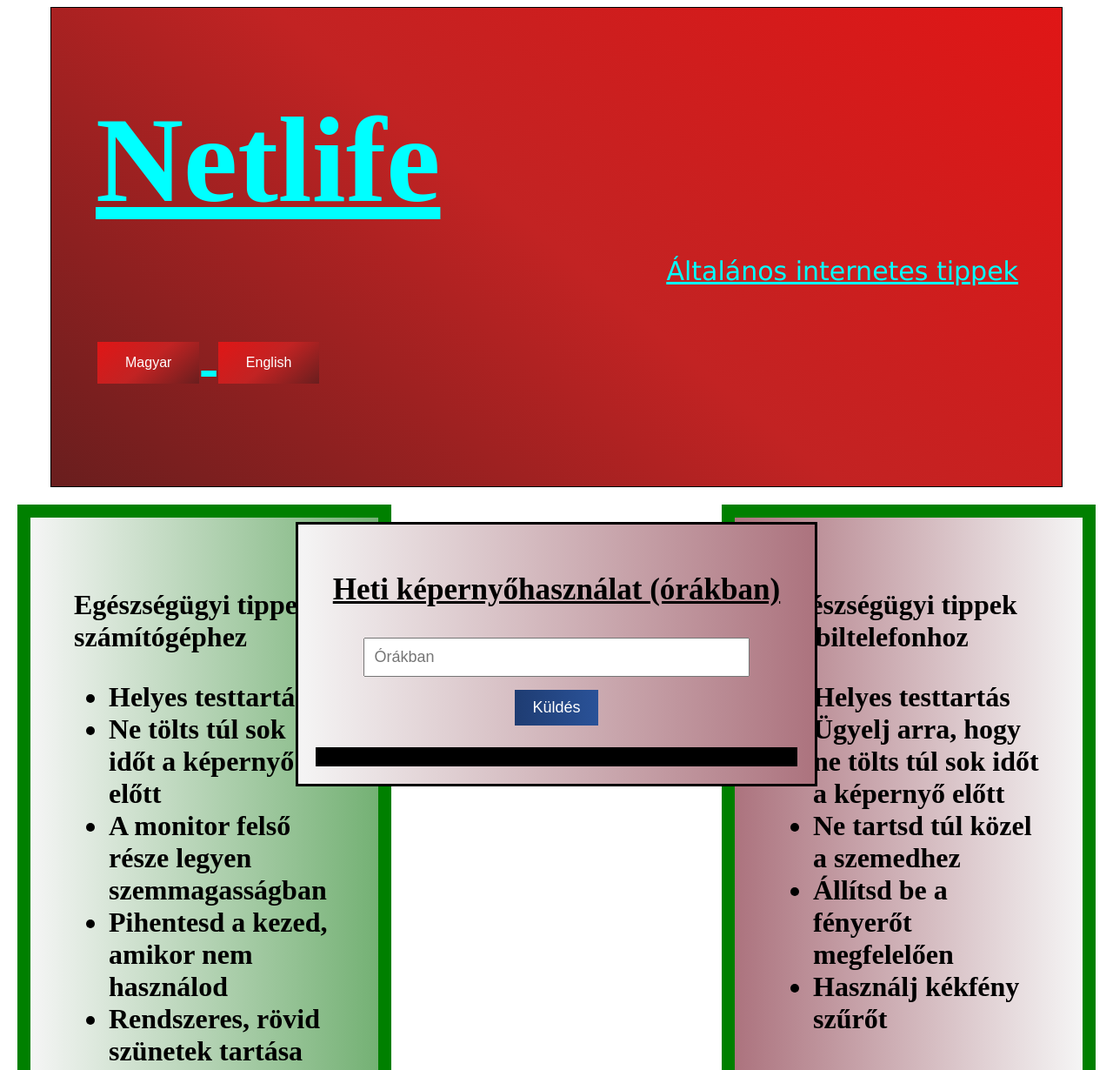
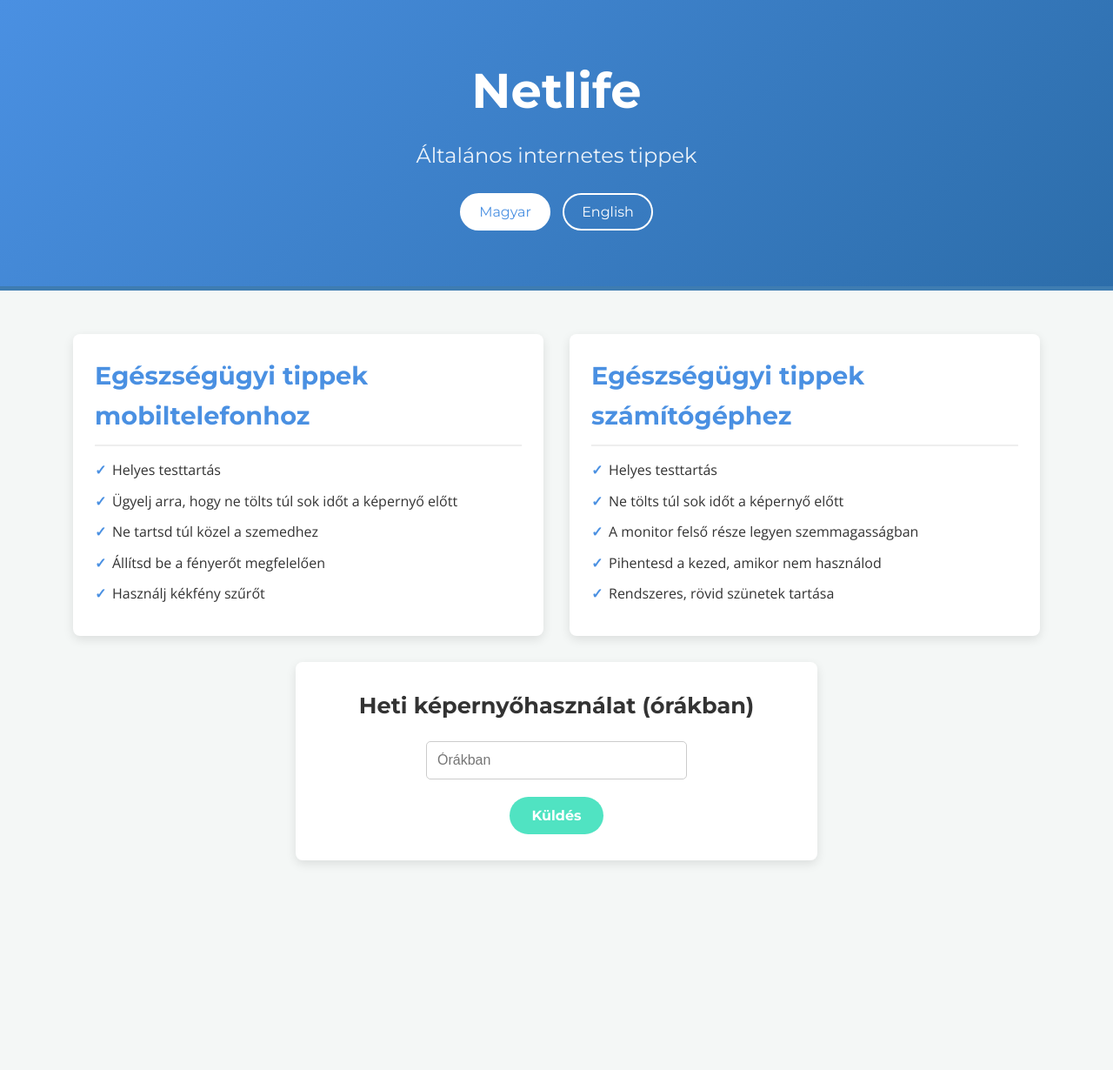
Before and after one commit to NagyZoltan111/netlife, a plain HTML site: page index.html in a window 1280 px wide. Shown: the top 1230 px of the page at 87% size. After the commit the page ends 1039 px from the top, so only its background shows below. Drawn offline with nearby package versions, Linux system fonts and the light colour scheme.

Commit message:
Update index.html
sok agn

```diff
--- a/index.html
+++ b/index.html
@@ -1,155 +1,238 @@
 <!DOCTYPE html>
 <html lang="hu">
-
 <head>
     <meta charset="UTF-8" />
     <meta name="viewport" content="width=device-width, initial-scale=1.0" />
-    <title>Netlife | Better life
-    </title>
+    <title>Netlife | Better life</title>
+    <link rel="preconnect" href="https://fonts.googleapis.com">
+    <link rel="preconnect" href="https://fonts.gstatic.com" crossorigin>
+    <link href="https://fonts.googleapis.com/css2?family=Montserrat:wght@400;700&family=Open+Sans:wght@400;600&display=swap" rel="stylesheet">
     <style>
-        body {
-            color: rgb(168, 143, 121);
+        /* Reset and Basic Styling */
+        * {
+            margin: 0;
+            padding: 0;
+            box-sizing: border-box;
         }
 
-        #title {
-            margin-left: 50px;
-            margin-right: 50px;
-            font-size: 70px;
-            height: 550px;
-            width: auto;;
-            border: 1px solid black;
-            background-image:  linear-gradient(220deg,rgba(224, 22, 22, 1) 0%, rgba(194, 35, 35, 1) 50%, rgba(105, 30, 30, 1) 100%);
-            font-family: 'Brush Script MT';
-            padding-left: 51px;
-            text-decoration: underline;
-            color: aqua;
+        body {
+            font-family: 'Open Sans', sans-serif;
+            color: #333; /* Darker gray for better readability */
+            background-color: #f4f7f6; /* Light gray background */
+            line-height: 1.6;
         }
 
-        #title h1 {
-            color: aqua;
+        .container {
+            width: 90%;
+            max-width: 1200px;
+            margin: 0 auto;
+            padding: 20px;
+        }
+
+        /* Header Styling */
+        .site-header { /* Renamed from #title for clarity */
+            background: linear-gradient(135deg, #4A90E2 0%, #2C6DAA 100%); /* Blue gradient */
+            color: white;
+            padding: 40px 20px;
+            text-align: center;
+            margin-bottom: 30px;
+            border-bottom: 5px solid #3E7CB1; /* Accent border */
+        }
+
+        .site-header h1 {
+            font-family: 'Montserrat', sans-serif;
+            font-size: 3.5em; /* Responsive font size */
             margin-bottom: 10px;
+            font-weight: 700;
+        }
+
+        .site-header .subtitle { /* Renamed from #in */
+            font-family: 'Montserrat', sans-serif;
+            font-size: 1.5em;
+            margin-bottom: 20px;
+            font-weight: 400;
+            opacity: 0.9;
+        }
+
+        .lang-buttons-container {
+            margin-top: 20px;
+        }
+
+        .lang-button { /* Unified button style */
+            background-color: transparent;
+            border: 2px solid white;
+            color: white;
+            padding: 10px 20px;
+            text-align: center;
+            text-decoration: none;
+            display: inline-block;
+            font-size: 1em;
+            margin: 4px 5px;
+            cursor: pointer;
+            border-radius: 25px; /* Rounded buttons */
+            font-family: 'Montserrat', sans-serif;
+            transition: background-color 0.3s, color 0.3s;
+        }
+
+        .lang-button:hover, .lang-button.active {
+            background-color: white;
+            color: #4A90E2;
+        }
+
+        /* Main Content Area */
+        .content-sections {
+            display: flex;
+            flex-wrap: wrap; /* Allow wrapping on smaller screens */
+            gap: 30px; /* Space between sections */
+            justify-content: center; /* Center items if they don't fill the row */
+            margin-bottom: 30px;
+        }
+
+        .content-box { /* Replaces .elso, .masdik */
+            background-color: white;
+            border-radius: 8px;
+            padding: 25px;
+            box-shadow: 0 4px 12px rgba(0, 0, 0, 0.1);
+            flex: 1; /* Allow boxes to grow */
+            min-width: 280px; /* Minimum width before wrapping */
+            /* max-width: 48%; /* Ensure two boxes fit with gap, adjust as needed */
+        }
+
+        .content-box h2 {
+            font-family: 'Montserrat', sans-serif;
+            font-size: 1.8em;
+            color: #4A90E2; /* Accent color for headings */
+            margin-bottom: 15px;
+            border-bottom: 2px solid #eee;
+            padding-bottom: 10px;
+        }
+
+        .content-box ul {
+            list-style-type: none; /* Remove default bullets */
+            padding-left: 0;
+        }
+
+        .content-box ul li {
+            margin-bottom: 10px;
+            padding-left: 20px;
+            position: relative;
+        }
+        .content-box ul li::before { /* Custom bullet */
+            content: '✓'; /* Checkmark or other icon */
+            color: #4A90E2; /* Accent color */
+            position: absolute;
+            left: 0;
+            font-weight: bold;
         }
 
 
-        .lang-buttons {
-            background-image: linear-gradient(140deg,rgba(224, 22, 22, 1) 0%, rgba(194, 35, 35, 1) 50%, rgba(105, 30, 30, 1) 100%);
+        /* Screen Time Section */
+        .screentime-section { /* Replaces .kepernyoido */
+            background-color: white;
+            border-radius: 8px;
+            padding: 30px;
+            box-shadow: 0 4px 12px rgba(0, 0, 0, 0.1);
+            text-align: center;
+            width: 100%; /* Take full width in its container */
+            max-width: 600px; /* Max width for this specific section */
+            margin: 30px auto; /* Center it */
+        }
+
+        .screentime-section h3 {
+            font-family: 'Montserrat', sans-serif;
+            font-size: 1.6em;
+            color: #333;
+            margin-bottom: 20px;
+        }
+
+        .screentime-section input[type="number"] {
+            width: calc(100% - 24px); /* Adjust for padding */
+            max-width: 300px;
+            padding: 12px;
+            font-size: 1em;
+            margin-bottom: 20px;
+            border: 1px solid #ccc;
+            border-radius: 5px;
+            display: block;
+            margin-left: auto;
+            margin-right: auto;
+        }
+
+        .screentime-section button {
+            background-color: #50E3C2; /* Mint/Teal accent */
             border: none;
             color: white;
-            padding: 15px 32px;
+            padding: 12px 25px;
             text-align: center;
             text-decoration: none;
             display: inline-block;
-            font-size: 16px;
-            margin: 4px 2px;
+            font-size: 1em;
+            font-family: 'Montserrat', sans-serif;
             cursor: pointer;
+            border-radius: 25px;
+            transition: background-color 0.3s;
+            font-weight: 600;
         }
 
-        .lang-buttons button {
-            background-image: linear-gradient(220deg,rgba(224, 22, 22, 1) 0%, rgba(194, 35, 35, 1) 50%, rgba(105, 30, 30, 1) 100%);
-            border: none;
-            color: white;
-            padding: 15px 32px;
-            text-align: center;
-            text-decoration: none;
-            display: inline-block;
-            font-size: 16px;
-            margin: 4px 2px;
-            cursor: pointer;
-            text-decoration: none;
+        .screentime-section button:hover {
+            background-color: #40C0A0; /* Darker shade on hover */
         }
 
-
-        #in {
-            font-family:verdana;
-            font-size: 30px;
-            text-align: right;
-            text-decoration: underline;
-            color: aqua;
-            padding-right: 50px;
+        .response-message { /* Replaces .valasz */
+            background-color: #e9eff1; /* Light, neutral background */
+            color: #333; /* Default text color */
+            margin-top: 20px;
+            font-size: 1em;
+            padding: 15px;
+            border-radius: 5px;
+            border-left: 5px solid #4A90E2; /* Accent border for info */
+            text-align: left;
+        }
+        /* Conditional styling for response types (can be added via JS) */
+        .response-message.success {
+            border-left-color: #50E3C2; /* Greenish for success */
+        }
+        .response-message.warning {
+            border-left-color: #f7b731; /* Yellow for warning */
+        }
+        .response-message.error {
+            border-left-color: #e74c3c; /* Red for error/strong warning */
         }
 
-        .elso,
-        .masdik {
-            position: absolute;
-            width: 300px;
-            border: 15px solid green;
-            padding: 50px;
-            margin: 20px;
-            color: black;
-            font-weight: bold;
-            font-size: xx-large;
-
+        /* Responsive adjustments */
+        @media (max-width: 768px) {
+            .site-header h1 {
+                font-size: 2.5em;
+            }
+            .site-header .subtitle {
+                font-size: 1.2em;
+            }
+            .content-sections {
+                flex-direction: column; /* Stack boxes vertically */
+            }
+            .content-box {
+                max-width: 100%; /* Full width on small screens */
+            }
         }
 
-        .masdik {
-            left: 0px;
-            background-image: linear-gradient(to right, whitesmoke, rgb(116, 177, 116));
-        }
-
-        .elso {
-            right: 0px;
-            margin-left: 14px;
-            background-image: linear-gradient(to left, whitesmoke, rgb(172, 115, 126));
-        }
-
-        .kepernyoido {
-            position: absolute;
-            top: 600px; /* This might overlap with .elso and .masodik depending on content and screen height */
-            left: 50%;
-            transform: translateX(-50%);
-            background-image: linear-gradient(to right, whitesmoke, rgb(172, 115, 126));
-            border: 3px solid black;
-            color: black;
-            font-size: 30px;
-            text-decoration: underline;
-            text-align: center;
-            padding: 20px;
-            width: 50%; /* Added a width for better centering and responsiveness */
-            max-width: 600px; /* Max width for larger screens */
-            box-sizing: border-box; /* Include padding and border in the element's total width and height */
-        }
-
-        .kepernyoido input {
-            width: 80%;
-            padding: 10px;
-            font-size: 18px;
-            margin-bottom: 10px;
-            box-sizing: border-box;
-        }
-
-        .kepernyoido button {
-            padding: 10px 20px;
-            font-size: 18px;
-            cursor: pointer;
-            margin: 5px;
-            border: none;
-            color: white;
-            background-image: linear-gradient(to right, #1e3c72, #2a5298);
-        }
-
-        .valasz {
-            border: 1px solid black;
-            background-color: black;
-            color: deeppink;
-            margin-top: 20px;
-            font-size: 20px;
-            padding: 10px;
-        }
     </style>
 </head>
-
 <body>
-    <header id="title">
+    <header class="site-header">
+        <div class="container">
             <h1>Netlife</h1>
-        <p id="in">Általános internetes tippek</p>
+            <p class="subtitle" id="in">Általános internetes tippek</p>
             <div class="lang-buttons-container">
-            <button class="lang-buttons" onclick="setLanguage('hu')">Magyar</button>
-            <button class="lang-buttons" onclick="setLanguage('en')">English</button>
+                <button class="lang-button" onclick="setLanguage('hu'); setActiveButton(this);">Magyar</button>
+                <button class="lang-button" onclick="setLanguage('en'); setActiveButton(this);">English</button>
+            </div>
         </div>
     </header>
 
-    <div class="elso">
-        <p id="mobileTitle">Egészségügyi tippek mobiltelefonhoz</p>
+    <main class="container">
+        <div class="content-sections">
+            <section class="content-box">
+                <h2 id="mobileTitle">Egészségügyi tippek mobiltelefonhoz</h2>
                 <ul id="mobileTips">
                     <li>Helyes testtartás</li>
                     <li>Ügyelj arra, hogy ne tölts túl sok időt a képernyő előtt</li>
@@ -157,10 +240,10 @@
                     <li>Állítsd be a fényerőt megfelelően</li>
                     <li>Használj kékfény szűrőt</li>
                 </ul>
-    </div>
+            </section>
 
-    <div class="masdik">
-        <p id="computerTitle">Egészségügyi tippek számítógéphez</p>
+            <section class="content-box">
+                <h2 id="computerTitle">Egészségügyi tippek számítógéphez</h2>
                 <ul id="computerTips">
                     <li>Helyes testtartás</li>
                     <li>Ne tölts túl sok időt a képernyő előtt</li>
@@ -168,55 +251,52 @@
                     <li>Pihentesd a kezed, amikor nem használod</li>
                     <li>Rendszeres, rövid szünetek tartása</li>
                 </ul>
+            </section>
         </div>
 
-    <div class="kepernyoido">
+        <section class="screentime-section">
             <h3 id="usageTitle">Heti képernyőhasználat (órákban)</h3>
             <input type="number" id="screenUsage" placeholder="Órákban / Hours" />
             <button id="submitBtn" onclick="submitScreenUsage()">Küldés</button>
-        <div class="valasz" id="valasz"></div>
-    </div>
+            <div class="response-message" id="valasz" style="display: none;"></div> </section>
+    </main>
 
     <script>
         let currentLang = 'hu'; // Default language
 
-        // Initialize with default language on page load
+        // Function to set active button (visual feedback)
+        function setActiveButton(activeBtn) {
+            const buttons = document.querySelectorAll('.lang-button');
+            buttons.forEach(button => button.classList.remove('active'));
+            activeBtn.classList.add('active');
+        }
+
         document.addEventListener('DOMContentLoaded', function() {
-            setLanguage(currentLang);
+            // Set Hungarian button as active by default
+            const huButton = document.querySelector('.lang-button[onclick*="\'hu\'"]');
+            if (huButton) {
+                huButton.classList.add('active');
+            }
+            setLanguage(currentLang); // Initialize with default language
         });
 
         function setLanguage(lang) {
             currentLang = lang;
-            document.documentElement.lang = lang; // Update the lang attribute of the HTML tag
-
-            // The H1 "Netlife" is static in the HTML, so no need to change it here
-            // If it needed translation, you'd give the H1 an ID and update its innerText.
-            // The line: document.getElementById('title').innerText = "Netlife"; was removed
-            // because it would wipe out all children of the header.
+            document.documentElement.lang = lang;
 
             document.getElementById('in').innerText =
                 lang === 'en' ? "General internet tips" : "Általános internetes tippek";
-
             document.getElementById('mobileTitle').innerText =
                 lang === 'en' ? "Health tips for mobile phone usage" : "Egészségügyi tippek mobiltelefonhoz";
-
             document.getElementById('computerTitle').innerText =
                 lang === 'en' ? "Health tips for computer usage" : "Egészségügyi tippek számítógéphez";
-
             document.getElementById('usageTitle').innerText =
                 lang === 'en' ? "Weekly screen time (in hours)" : "Heti képernyőhasználat (órákban)";
-
             document.getElementById('submitBtn').innerText =
                 lang === 'en' ? "Submit" : "Küldés";
 
-            // Update placeholder text for the input field
             const screenUsageInput = document.getElementById('screenUsage');
-            if (lang === 'en') {
-                screenUsageInput.placeholder = "Hours";
-            } else {
-                screenUsageInput.placeholder = "Órákban";
-            }
-
+            screenUsageInput.placeholder = lang === 'en' ? "Hours" : "Órákban";
 
             document.getElementById('mobileTips').innerHTML =
                 lang === 'en'
@@ -244,60 +324,60 @@
                        <li>Pihentesd a kezed, amikor nem használod</li>
                        <li>Rendszeres, rövid szünetek tartása</li>`;
 
-            // If there's already a message in the response div, re-evaluate it in the new language
             const valaszDiv = document.getElementById('valasz');
-            if (valaszDiv.innerHTML !== "") { // Check if there's content
-                 // We need to know the last input value to re-trigger the logic, or store the "state"
-                 // For simplicity, we'll just clear it or you could re-run submitScreenUsage if input has value
-                 // valaszDiv.innerHTML = ""; // Option 1: Clear message on lang switch
-                 // Option 2: If you want to re-translate the existing message, you'd need more logic
-                 // For now, let's assume submitScreenUsage will be called again by user if needed.
-                 // Or, if an input was made, re-evaluate:
             const screenUsageValue = document.getElementById("screenUsage").value;
+            if (valaszDiv.innerHTML !== "" && valaszDiv.style.display !== 'none') { // if a message is visible
                 if (screenUsageValue !== "") {
-                     submitScreenUsage(); // Re-evaluate message with new language if there was a previous submission
+                    submitScreenUsage();
                 } else {
-                     valaszDiv.innerHTML = ""; // Clear if no input yet
+                     // If there was no input, clear the old message potentially left in a different language
+                    valaszDiv.innerHTML = "";
+                    valaszDiv.style.display = 'none';
                 }
             }
         }
-
 
         function submitScreenUsage() {
             const screenUsageInput = document.getElementById("screenUsage");
             const screenUsage = screenUsageInput.value;
             const responseDiv = document.getElementById("valasz");
+            responseDiv.style.display = 'block'; // Make it visible
+            responseDiv.className = 'response-message'; // Reset classes
 
             if (screenUsage === "") {
                 responseDiv.innerHTML =
                     currentLang === "en"
                         ? "Please enter your weekly screen time!"
                         : "Kérjük, adja meg a képernyőhasználatot!";
+                responseDiv.classList.add('warning');
             } else {
                 const usageHours = parseInt(screenUsage);
                 let responseMessage;
 
-                if (usageHours < 0) { // Added a check for negative numbers
+                if (usageHours < 0) {
                     responseMessage =
                         currentLang === "en"
                             ? "Screen time cannot be negative. Please enter a valid number."
                             : "A képernyőidő nem lehet negatív. Kérjük, adjon meg érvényes számot.";
+                    responseDiv.classList.add('error');
                 } else if (usageHours < 10) {
                     responseMessage =
                         currentLang === "en"
-                            ? "Great job! You're managing your time well. 👍<br>✅ Keep up healthy screen habits.<br>✅ Stretch every hour."
-                            : "Jó munkát végeztél! Jól osztod be az idődet. 👍<br>✅ Tartsd meg az egészséges képernyőszokásokat.<br>✅ Nyújtózz óránként.";
+                            ? "<strong>Great job!</strong> You're managing your time well. 👍<br>✅ Keep up healthy screen habits.<br>✅ Stretch every hour."
+                            : "<strong>Jó munkát végeztél!</strong> Jól osztod be az idődet. 👍<br>✅ Tartsd meg az egészséges képernyőszokásokat.<br>✅ Nyújtózz óránként.";
+                    responseDiv.classList.add('success');
                 } else if (usageHours >= 10 && usageHours <= 20) {
                     responseMessage =
                         currentLang === "en"
-                            ? "A bit too much screen time. ⏳<br>✅ Try taking breaks every 30 minutes.<br>✅ Consider screen-free hobbies."
-                            : "Kicsit sok a képernyőidő. ⏳<br>✅ Próbálj 30 percenként szünetet tartani.<br>✅ Keress képernyőmentes hobbikat.";
-
+                            ? "<strong>A bit too much screen time.</strong> ⏳<br>✅ Try taking breaks every 30 minutes.<br>✅ Consider screen-free hobbies."
+                            : "<strong>Kicsit sok a képernyőidő.</strong> ⏳<br>✅ Próbálj 30 percenként szünetet tartani.<br>✅ Keress képernyőmentes hobbikat.";
+                    responseDiv.classList.add('warning');
                 } else { // usageHours > 20
                     responseMessage =
                         currentLang === "en"
-                            ? "Warning! Too much screen time. ⚠️<br>❗ Reduce digital usage.<br>❗ Go outside and rest your eyes."
-                            : "Figyelem! Túl sok időt töltesz a képernyő előtt. ⚠️<br>❗ Csökkentsd a digitális időt.<br>❗ Menj ki a szabadba, pihentesd a szemed.";
+                            ? "<strong>Warning! Too much screen time.</strong> ⚠️<br>❗ Reduce digital usage.<br>❗ Go outside and rest your eyes."
+                            : "<strong>Figyelem! Túl sok időt töltesz a képernyő előtt.</strong> ⚠️<br>❗ Csökkentsd a digitális időt.<br>❗ Menj ki a szabadba, pihentesd a szemed.";
+                    responseDiv.classList.add('error');
                 }
                 responseDiv.innerHTML = responseMessage;
             }
```
Lines whose indentation alone changed are shown as unchanged.
